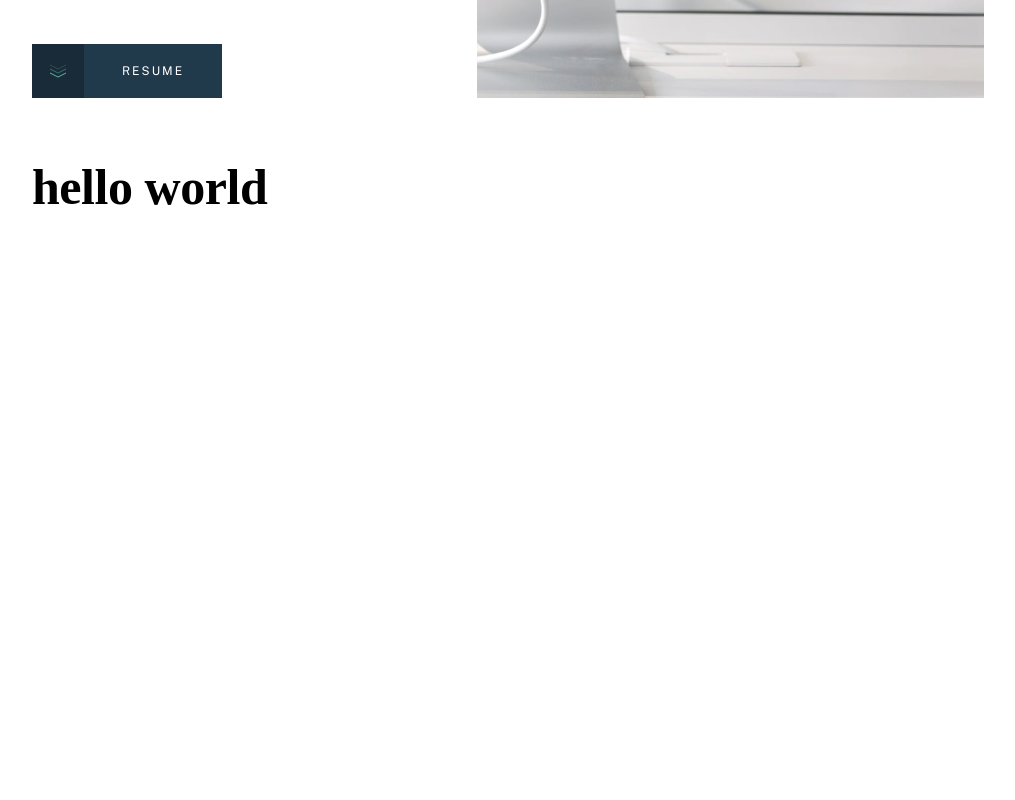
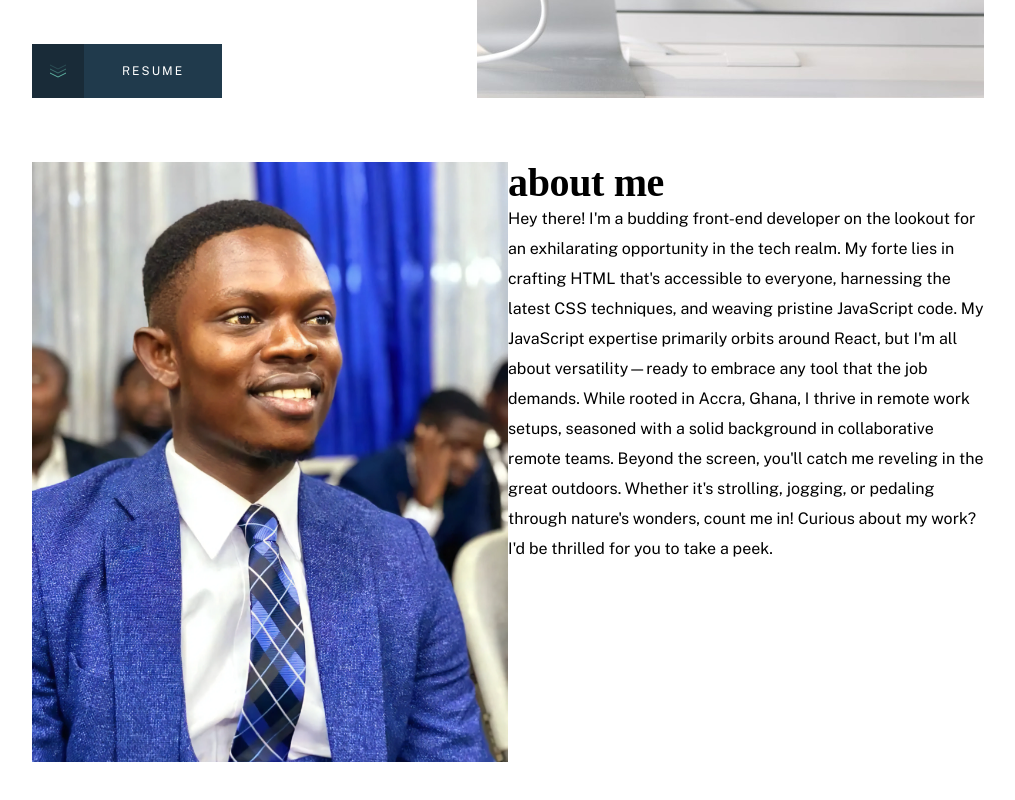
Before and after one commit to ortonb110/portfolio-site, a React (Vite) app: page / in a window 1280 px wide. Shown: the part 662-1462 px from the top of the page, without its empty margins (132-1147 px from the left). Before the commit the page ends 928 px from the top, so only its background shows below. Built offline with nearby package versions, Linux system fonts and the light colour scheme; a web font is replaced by a local one.

Commit message:
Minor changes on Hero Component

```diff
--- a/src/Components/About.jsx
+++ b/src/Components/About.jsx
@@ -1,7 +1,27 @@
+import bright from "../assets/images/kobe.webp";
+
 const About = () => {
   return (
-    <section className="mobile md:tablet lg:desktop">
-      <h1>hello world</h1>
+    <section className="mobile md:tablet xl:desktop md:grid grid-cols-2">
+      <picture>
+        <img src={bright} type="image/webp" alt="A picture of Bright Orton" className="h-[34.6rem] md:h-[60rem] w-full md:w-[54rem] object-cover" />
+      </picture>
+      <div>
+        <h2>about me</h2>
+        <p>
+          Hey there! I&apos;m a budding front-end developer on the lookout for an
+          exhilarating opportunity in the tech realm. My forte lies in crafting
+          HTML that&apos;s accessible to everyone, harnessing the latest CSS
+          techniques, and weaving pristine JavaScript code. My JavaScript
+          expertise primarily orbits around React, but I&apos;m all about
+          versatility—ready to embrace any tool that the job demands. While
+          rooted in Accra, Ghana, I thrive in remote work setups, seasoned with
+          a solid background in collaborative remote teams. Beyond the screen,
+          you&apos;ll catch me reveling in the great outdoors. Whether it&apos;s
+          strolling, jogging, or pedaling through nature&apos;s wonders, count me in!
+          Curious about my work? I&apos;d be thrilled for you to take a peek.
+        </p>
+      </div>
     </section>
   );
 };
--- a/src/Components/Hero.jsx
+++ b/src/Components/Hero.jsx
@@ -1,10 +1,8 @@
 import backgroundImage from "../assets/images/homepage/mobile/image-homepage-hero@2x.jpg";
-import { NavLink } from "react-router-dom";
-import defaultBtn from "./defaultBtn";
 
 const Hero = () => {
   return (
-    <main className="mobile md:tablet xl:desktop h-[60rem] w-full ">
+    <main className="mobile md:tablet xl:desktop md:h-[60rem] w-full ">
       <section className="md:bg-tablet lg:bg-desktop xl:bg-desktopXL bg-no-repeat w-full h-full bg-top bg-cover  relative ">
         <div className="md:hidden mb-[2.4rem] md:mb-0">
           <img src={backgroundImage} aria-hidden />
```
